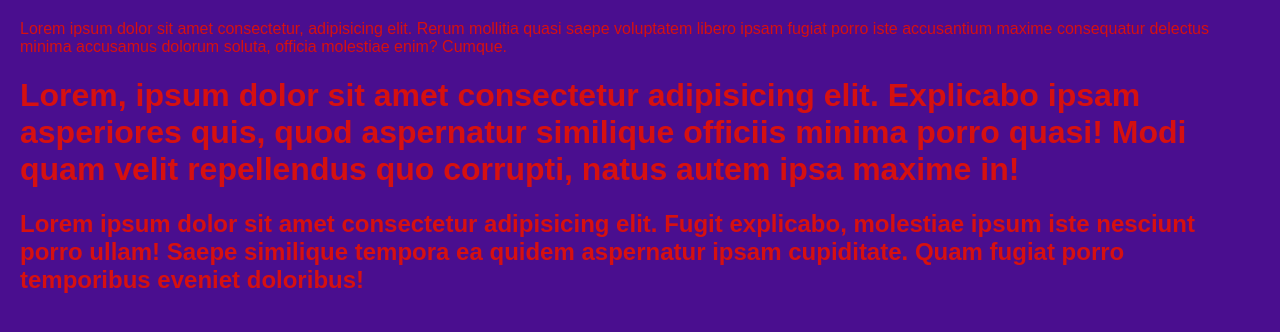
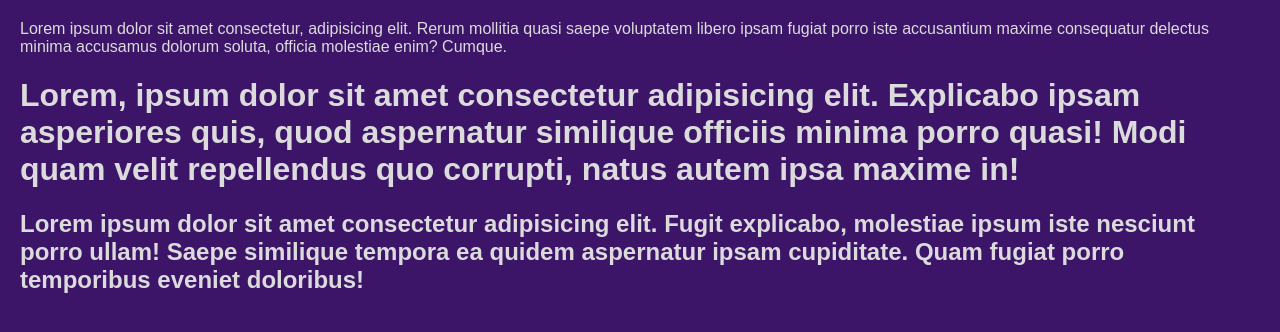
Before and after one commit to TOKAS1234/MEUPRIMEIROSITE, a plain HTML site: page index.html in a window 1280 px wide. Drawn offline with Linux system fonts and the light colour scheme.

Commit message:
alteração da cor e da letra

```diff
--- a/index.html
+++ b/index.html
@@ -8,8 +8,8 @@
         body{
             font-family:arial,sans-serif;
             margin:20px;
-            background-color:#4a0e8f;
-            color:#d61010;
+            background-color:#3c1569;
+            color:#dbdbdb;
 
 
 
```
